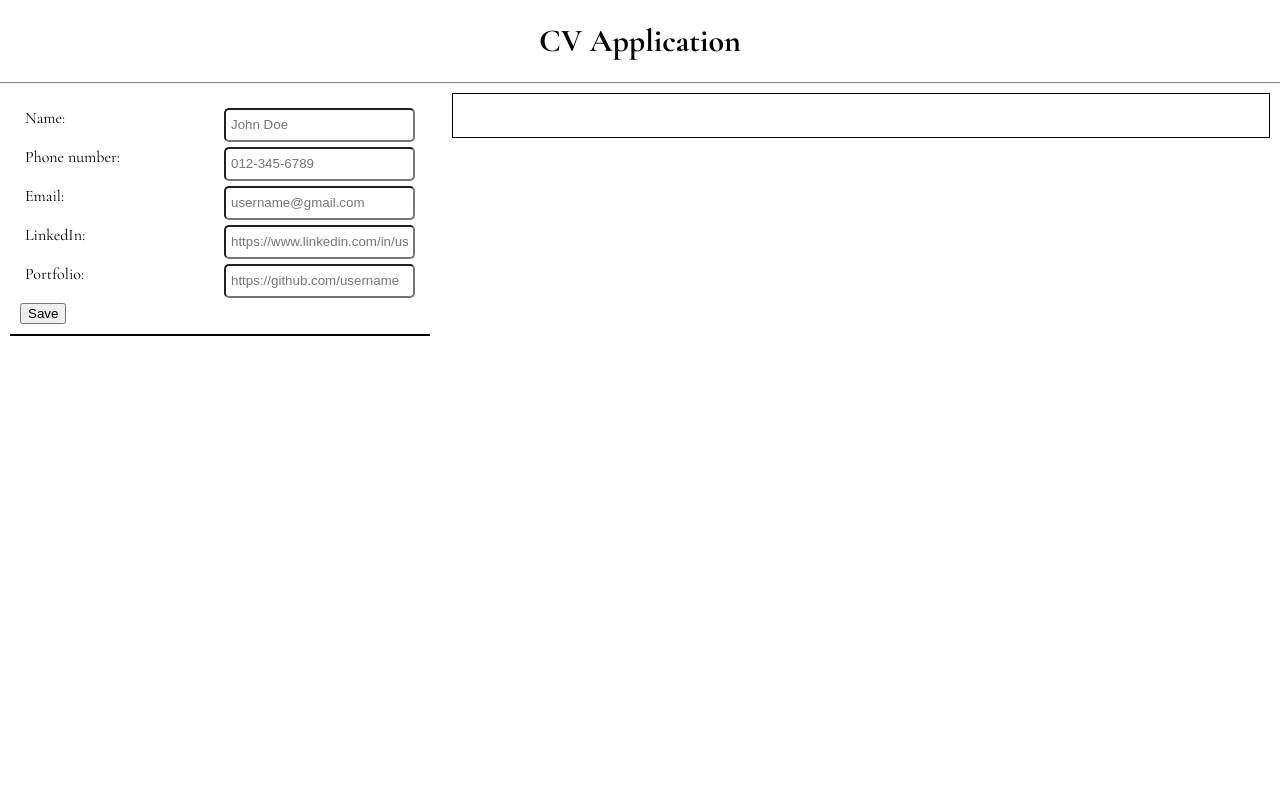
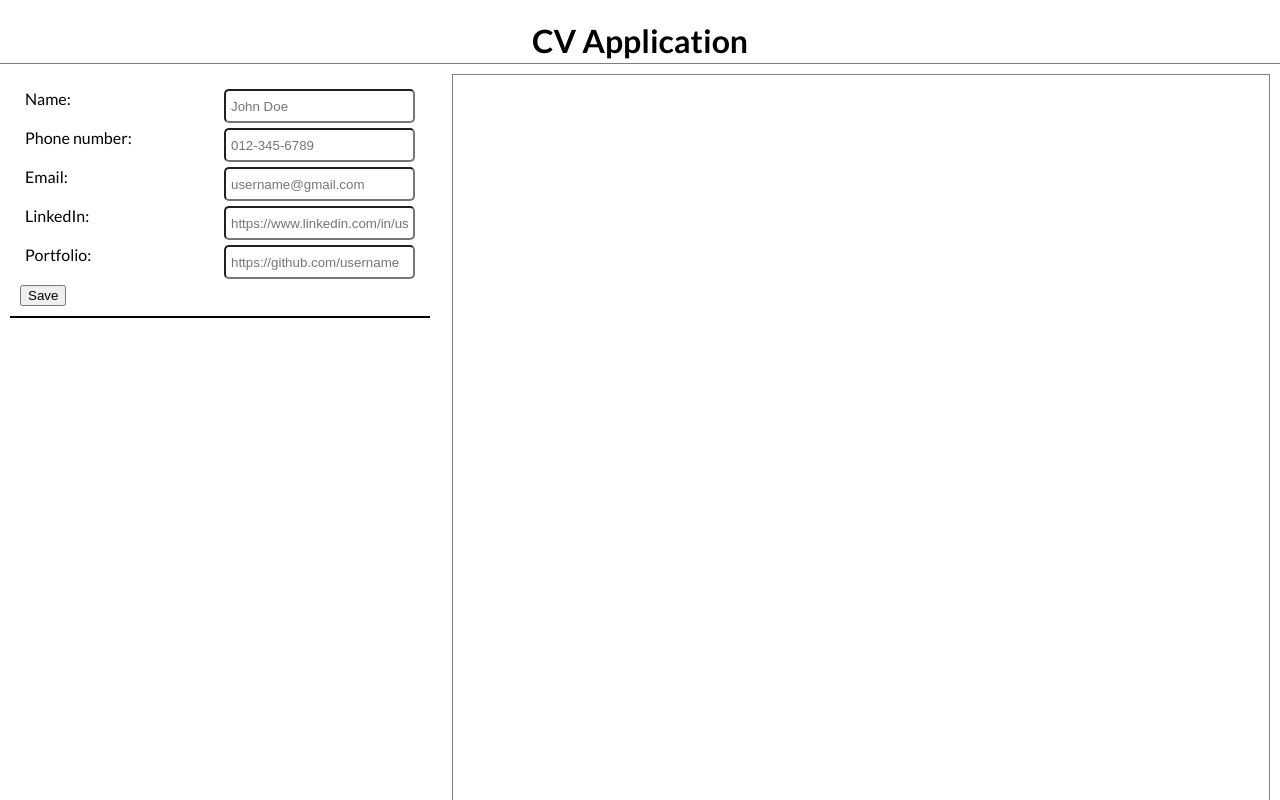
Before and after one commit to AbdirahmanFree/CV-Application, a React (Vite) app: page / in a window 1280 px wide. Shown: the top 800 px of the page. Built offline with nearby package versions, Linux system fonts and the light colour scheme.

Commit message:
finished strucuring the personal section of the resume

```diff
--- a/src/App.css
+++ b/src/App.css
@@ -1,10 +1,10 @@
-@import url('https://fonts.googleapis.com/css2?family=Cormorant+Garamond:ital,wght@0,300..700;1,300..700&display=swap');
+@import url('https://fonts.googleapis.com/css2?family=Lato:ital,wght@0,100;0,300;0,400;0,700;0,900;1,100;1,300;1,400;1,700;1,900&display=swap');
 
 .App {
   display:flex;
   flex-direction: column;
   justify-content: center;
-  font-family: "Cormorant Garamond", serif;
+  font-family: "Lato", sans-serif;
   margin: 0px;
   min-width: max-content;
 }
--- a/src/components/Resume.jsx
+++ b/src/components/Resume.jsx
@@ -3,7 +3,7 @@ import { ResumeSection } from './ResumeSection.jsx'
 
 function Resume({cvData}){
     return (
-        <div className='content'>
+        <div className='resume-container'>
             <ResumeSection section="personal" sectionData={cvData.personal} />
         </div>
     )
--- a/src/components/ResumeSection.jsx
+++ b/src/components/ResumeSection.jsx
@@ -5,6 +5,13 @@ function ResumeSection({ section, sectionData}){
         return (
             <div className='main'>
                 <h1>{sectionData.name}</h1>
+                <div className='personal'>
+                    <span>{sectionData.number} {sectionData.number == '' ? '' : ' | '}
+                        <a href={sectionData.email}>{sectionData.email}</a> {sectionData.email == '' ? '' : ' | '}
+                        <a href={sectionData.linkedIn} target='_blank'> {sectionData.linkedIn && 'LinkedIn'}</a> {sectionData.linkedIn == '' ? '' : ' | '}
+                        <a href={sectionData.portfolio} target='_blank'>{sectionData.portfolio && 'Portfolio'}</a>
+                    </span>
+                </div>
             </div>
         )
     }
--- a/src/styles/Resume.css
+++ b/src/styles/Resume.css
@@ -0,0 +1,7 @@
+.resume-container {
+    width: 8.5in;
+    height: 11.5in;
+    border: 1px solid grey;
+    margin-right: 10px;
+    margin-top: 10px;
+}
--- a/src/styles/ResumeSection.css
+++ b/src/styles/ResumeSection.css
@@ -1,6 +1,13 @@
 .main {
     display: flex;
-    justify-content: center;
-    width: 8.5in;
-    border: 1px solid black
+    flex-direction: column;
+    align-items: center;
 }
+
+h1 {
+    margin-bottom: 3px;
+}
+
+a {
+    color: black;
+}
```
